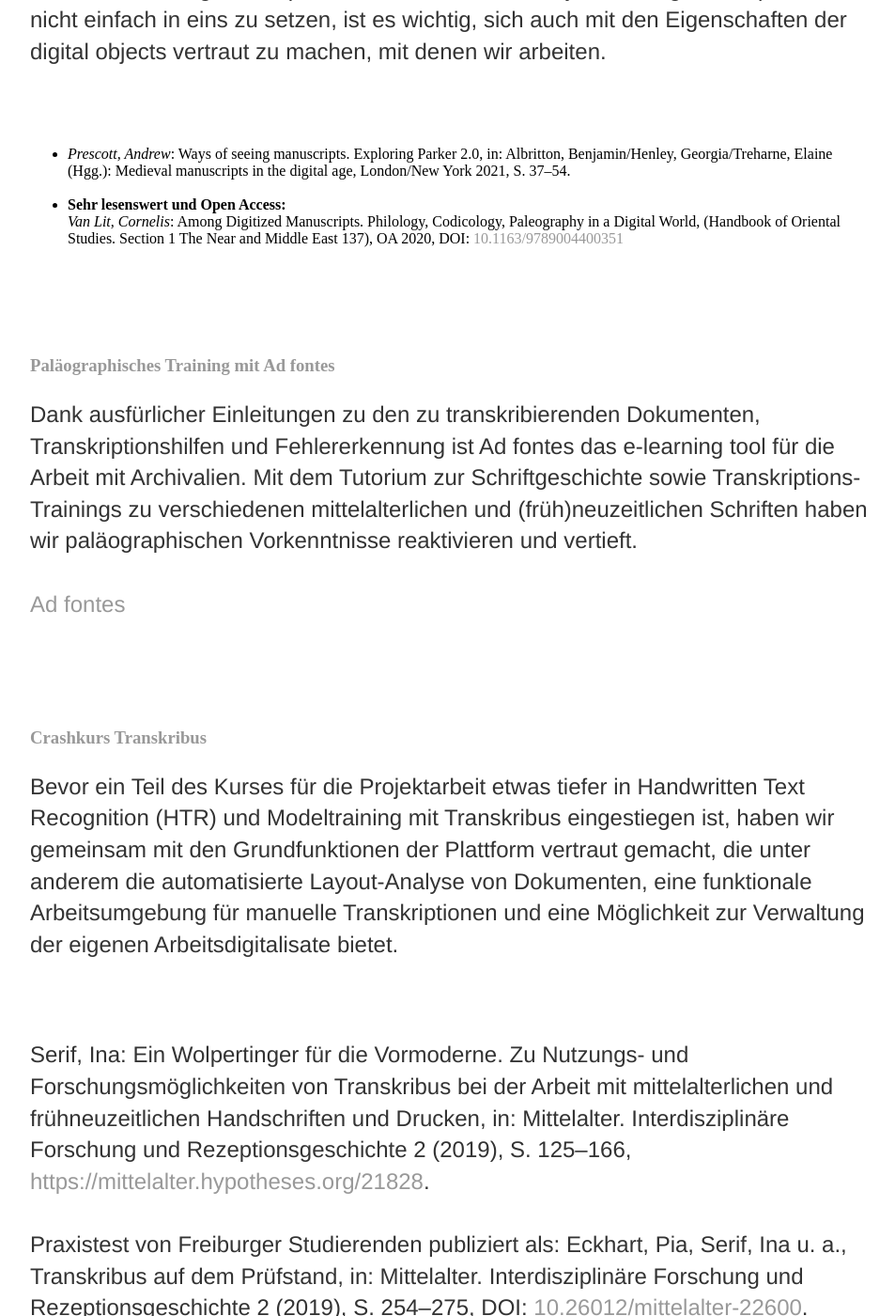
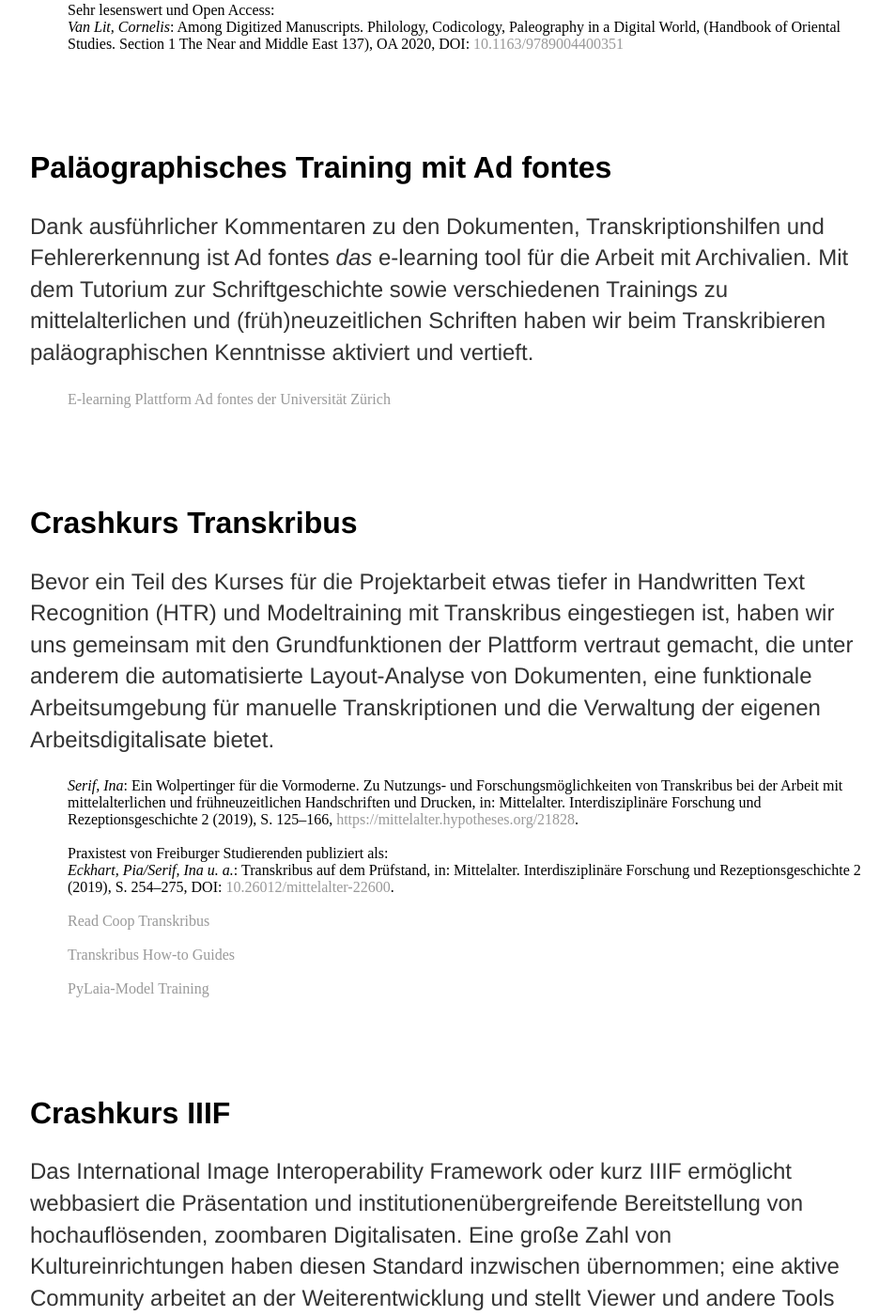
Before and after one commit to pieckh/dig-manu-studies, a Jekyll site: the page built from Kurs/index.html, in a window 1280 px wide and 1400 px high, scrolled down 863 px. Shown: the whole window at 94% size, without its empty margins (160-1113 px from the left). Built offline with Jekyll 4.4.1, drawn with Linux system fonts in a browser that asks for light colours; some of the changed text lies outside the part shown.

Commit message:
Add files via upload

```diff
--- a/Kurs/index.html
+++ b/Kurs/index.html
@@ -6,92 +6,75 @@
 
 	<div class="Der Kurs">
         <h1>Der Kurs</h1>
-        <p>Die Übung "Digital Manuscript Studies" fand, wie alle Kurse an der Universität Freiburg im Pandemiejahr 2020, virtuell statt: Im ersten, vorwiegend synchronen Teil haben wir gemeinsam über das Verhältnis von überlieferten Objekten und ihren digitalen Reproduktionen nachgedacht und einige Trainings absolviert. Informationen hierzu sowie Ressourcen und Links sind im Folgenden zusammengestellt. Im zweiten, asynchronen Kursteil haben die Teilnehmer:innen dann selbstständig und im Austausch miteinander ihre Projekte ausgearbeitet.</p>
+        <p>Die Übung "Digital Manuscript Studies" fand, wie alle Kurse an der Universität Freiburg im Pandemiejahr 2020, virtuell statt: Im ersten, vorwiegend synchronen Teil haben wir gemeinsam über das Verhältnis von überlieferten Objekten und ihren digitalen Reproduktionen nachgedacht und einige Trainings absolviert. Informationen hierzu sowie Ressourcen und Links sind im Folgenden zusammengestellt. Im zweiten, asynchronen Kursteil haben die Teilnehmer:innen dann selbstständig und im Austausch miteinander ihre Projekte ausgearbeitet.</p></div>
         <br/>
         <!--<ul class="Inhalt" >
 				<li><a href="#001">Einführung: Digitale Reproduktionen als Untersuchungsobjekte</a></li>
 				<li><a href="#002">Paläographisches Training mit Ad fontes</a></li>
                 <li><a href="#003">Crashkurs IIIF</a></li>
                 <li><a href="#004">Crashkurs Transkribus</a></li>
-* Einführung: Digitalisate als Untersuchungsobjekte
-* Paläographisches Training mit ![Ad fontes](https://www.adfontes.uzh.ch/)
-* Crashkurs IIIF
-* Craskurs Transkribus
-* Projektarbeit
-								</ul>-->
+				</ul>-->
 
 
 <hr/>
 <br/>
 <br/>
-        <div class="Grundlagen"><h1>Grundlagen: Digitalisate als Forschungsobjekte</h1>
-		<h2>Grundlagen: Digitalisate als Untersuchungsobjekte</h2>
+        <div class="Grundlagen"><h2>Grundlagen: Digitalisate als Untersuchungsobjekte</h2>
 
 
-		<p>Für paläographisches und kodikologisches Arbeiten, das Auswerten von Archivalien, bildlichen Darstellungen oder Gegenständen ziehen Forscher:innen in immer stärkeren Maß digitale Reproduktionen heran. Um Objekt und digitale Reproduktion nicht einfach in eins zu setzen, ist es wichtig, sich auch mit den Eigenschaften der digital objects vertraut zu machen, mit denen wir arbeiten.</p>
+            <p>Für paläographisches und kodikologisches Arbeiten, das Auswerten von Archivalien, bildlichen Darstellungen oder Gegenständen ziehen Forscher:innen in immer stärkerem Maß digitale Reproduktionen heran. Um Objekt und digitale Reproduktion nicht einfach in eins zu setzen, ist es wichtig, sich auch mit den Eigenschaften der digital objects vertraut zu machen, mit denen wir arbeiten.</p>
 
-
-            <br/>
-            <br/>
-           <p> <ul>
+                <p><ul style="list-style-type:none;">
                 <li><i>Prescott, Andrew</i>: Ways of seeing manuscripts. Exploring Parker 2.0, in: Albritton, Benjamin/Henley, Georgia/Treharne, Elaine (Hgg.): Medieval manuscripts in the digital age, London/New York 2021, S. 37–54.</li>
-
-        <br/>
-            <li><b>Sehr lesenswert und Open Access:</b>
-            <br/><i>Van Lit, Cornelis</i>: Among Digitized Manuscripts. Philology, Codicology, Paleography in a Digital World, (Handbook of Oriental Studies. Section 1 The Near and Middle East 137), OA 2020, DOI:<a href="https://www.doi.org/10.1163/9789004400351">  10.1163/9789004400351</a></li></ul>
-</p>
+                <br/>
+                <li>Sehr lesenswert und Open Access:
+                <br/><i>Van Lit, Cornelis</i>: Among Digitized Manuscripts. Philology, Codicology, Paleography in a Digital World, (Handbook of Oriental Studies. Section 1 The Near and Middle East 137), OA 2020, DOI:<a href="https://www.doi.org/10.1163/9789004400351" target="_blank">  10.1163/9789004400351</a></li></ul></p>
         </div>
         <br/>
         <br/>
         <br/>
-        <br/>
 
-        <div class="PalTraining"><h3><a name="002">Paläographisches Training mit Ad fontes</a></h3>
+        <div class="PalTraining"><h2>Paläographisches Training mit Ad fontes</h2>
 
+            <p>Dank ausführlicher Kommentaren zu den Dokumenten, Transkriptionshilfen und Fehlererkennung ist Ad fontes <i>das</i> e-learning tool für die Arbeit mit Archivalien. Mit dem Tutorium zur Schriftgeschichte sowie  verschiedenen Trainings zu  mittelalterlichen und (früh)neuzeitlichen Schriften haben wir beim Transkribieren paläographischen Kenntnisse aktiviert und vertieft.</p>
 
-		<p>Dank ausfürlicher Einleitungen zu den zu transkribierenden Dokumenten, Transkriptionshilfen und Fehlererkennung ist Ad fontes das e-learning tool für die Arbeit mit Archivalien. Mit dem Tutorium zur Schriftgeschichte sowie Transkriptions-Trainings zu verschiedenen mittelalterlichen und (früh)neuzeitlichen Schriften haben wir paläographischen Vorkenntnisse reaktivieren und vertieft.
-            <br/>
-            <br/>
-            <a href="https://www.adfontes.uzh.ch/"> Ad fontes</a></p>
+             <p><ul style="list-style-type:none;">
+            <li><a href="https://www.adfontes.uzh.ch/" target="_blank">E-learning Plattform Ad fontes der Universität Zürich</a></li>
+            </ul></p>
         </div>
         <br/>
         <br/>
         <br/>
-        <br/>
 
+         <div class="Transkribus"><h2>Crashkurs Transkribus</h2>
 
-         <div class="Transkribus"><h3><a name="002">Crashkurs Transkribus</a></h3>
+		<p>Bevor ein Teil des Kurses für die Projektarbeit etwas tiefer in Handwritten Text Recognition (HTR) und Modeltraining mit Transkribus eingestiegen ist, haben wir uns gemeinsam mit den Grundfunktionen der Plattform vertraut gemacht, die unter anderem die automatisierte Layout-Analyse von Dokumenten, eine funktionale Arbeitsumgebung für manuelle Transkriptionen und die Verwaltung der eigenen Arbeitsdigitalisate bietet.</p>
 
-
-		<p>Bevor ein Teil des Kurses für die Projektarbeit etwas tiefer in Handwritten Text Recognition (HTR) und Modeltraining mit Transkribus eingestiegen ist, haben wir gemeinsam mit den Grundfunktionen der Plattform vertraut gemacht, die unter anderem die automatisierte Layout-Analyse von Dokumenten, eine funktionale Arbeitsumgebung für manuelle Transkriptionen und eine Möglichkeit zur Verwaltung der eigenen Arbeitsdigitalisate bietet.</p>
-            <br/>
+               <p><ul style="list-style-type:none;">
+                <li><i>Serif, Ina</i>: Ein Wolpertinger für die Vormoderne. Zu Nutzungs- und Forschungsmöglichkeiten von Transkribus bei der Arbeit mit mittelalterlichen und frühneuzeitlichen Handschriften und Drucken, in: Mittelalter. Interdisziplinäre Forschung und Rezeptionsgeschichte 2 (2019), S. 125–166, <a href="https://mittelalter.hypotheses.org/21828" target="_blank">https://mittelalter.hypotheses.org/21828</a>.</li>
              <br/>
-           <p> Serif, Ina: Ein Wolpertinger für die Vormoderne. Zu Nutzungs- und Forschungsmöglichkeiten von Transkribus bei der Arbeit mit mittelalterlichen und frühneuzeitlichen Handschriften und Drucken, in: Mittelalter. Interdisziplinäre Forschung und Rezeptionsgeschichte 2 (2019), S. 125–166, <a href="https://mittelalter.hypotheses.org/21828">https://mittelalter.hypotheses.org/21828</a>.
+                <li>Praxistest von Freiburger Studierenden publiziert als:
+                    <br/><i>Eckhart, Pia/Serif, Ina u. a.</i>: Transkribus auf dem Prüfstand, in: Mittelalter. Interdisziplinäre Forschung und Rezeptionsgeschichte 2 (2019), S. 254–275, DOI: <a href="https://doi.org/10.26012/mittelalter-22600" target="_blank">10.26012/mittelalter-22600</a>.</li>
              <br/>
-             <br/>Praxistest von Freiburger Studierenden publiziert als: Eckhart, Pia,  Serif, Ina u. a., Transkribus auf dem Prüfstand, in: Mittelalter. Interdisziplinäre Forschung und Rezeptionsgeschichte 2 (2019), S. 254–275, DOI: <a href="https://doi.org/10.26012/mittelalter-22600">10.26012/mittelalter-22600</a>.
-		 </p><br/>
-            <ul>
-            <li><a href="https://readcoop.eu/transkribus/"> Read Coop Transkribus</a><li></li>
-                <li><a href="https://readcoop.eu/transkribus/resources/how-to-guides/">Transkribus How-to Guides</a></li>
-                <li><a href="https://readcoop.eu/transkribus/howto/how-to-train-pylaia-models-in-transkribus/">PyLaia-Model Trainingadfonte</a></li>
-             </ul>
+                <li><a href="https://readcoop.eu/transkribus/" target="_blank">Read Coop Transkribus</a></li>
+                <br/>
+                <li><a href="https://readcoop.eu/transkribus/resources/how-to-guides/" target="_blank">Transkribus How-to Guides</a></li>
+                <br/>
+                <li><a href="https://readcoop.eu/transkribus/howto/how-to-train-pylaia-models-in-transkribus/" target="_blank">PyLaia-Model Training</a></li>
+             </ul></p>
 
         </div>
         <br/>
         <br/>
         <br/>
-        <br/>
 
+        <div class="IIIF"><h2>Crashkurs IIIF</h2>
 
-        <div class="IIIF"><h3><a name="002">Crashkurs IIIF</a></h3>
+		<p>Das International Image Interoperability Framework oder kurz IIIF ermöglicht webbasiert die Präsentation und institutionenübergreifende Bereitstellung von hochauflösenden, zoombaren Digitalisaten. Eine große Zahl von Kultureinrichtungen haben diesen Standard inzwischen übernommen; eine aktive Community arbeitet an der Weiterentwicklung und stellt Viewer und andere Tools zur Verfügung. Im Kurs haben wir uns über eine Reihe praktischer Übungen mit den Grundfunktionen von IIIF und einiger Tools vertraut gemacht. Den gesamten IIIF Crashkurs zum selbst aktiv werden gibt es hier: <a href="https://pieckh.github.io/IIIF-Crashkurs" target="_blank">https://pieckh.github.io/IIIF-Crashkurs</a></p>
 
-
-		<p>Das International Image Interoperability Framework oder kurz IIIF ermöglicht webbasiert die Präsentation und institutionenübergreifende Bereitstellung von hochauflösenden, zoombaren Digitalisaten. Eine große Zahl von Kultureinrichtungen haben haben diesen Standard übernommen; eine aktive Community arbeitet an der Weiterentwicklung und stellt Viewer und andere Tools zur Verfügung. Im Kurs haben wir uns über eine Reihe praktischer Übungen mit den Grundfunktionen von IIIF und einiger wichtiger tools vertraut gemacht. Den gesamten IIIF Crashkurs zum selbst aktiv werden, gibt es hier: <a href="https://pieckh.github.io/IIIF-Crashkurs">https://pieckh.github.io/IIIF-Crashkurs</a></p>
+             <p><ul style="list-style-type:none;">
+            <li><a href="https://iiif.io/" target="_blank"> International Image Interoperability Framework</a></li>
             <br/>
-            <br/>
-            <ul>
-            <li><a href=”https://iiif.io/”> International Image Interoperability Framework</a></li>
-                                <li><a href="https://github.com/IIIF/awesome-iiif">Awesome IIIF</a>: A list of lists of awesome IIIF resources </li>
-             </ul>
-
-        </div>
+            <li><a href="https://github.com/IIIF/awesome-iiif" target="_blank">Awesome IIIF</a>: A list of lists of awesome IIIF resources </li>
+             </ul></p>
+             </div>
```
